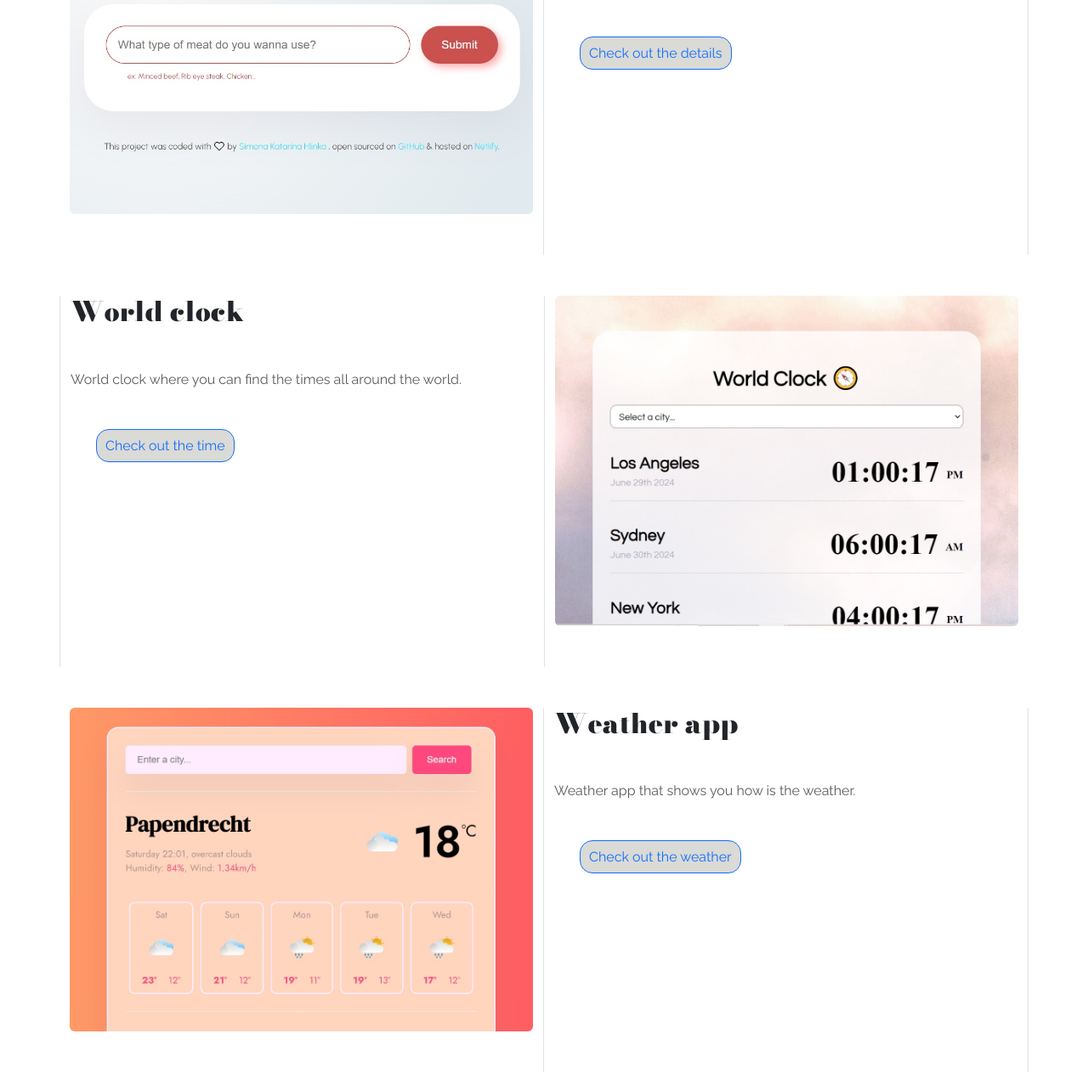
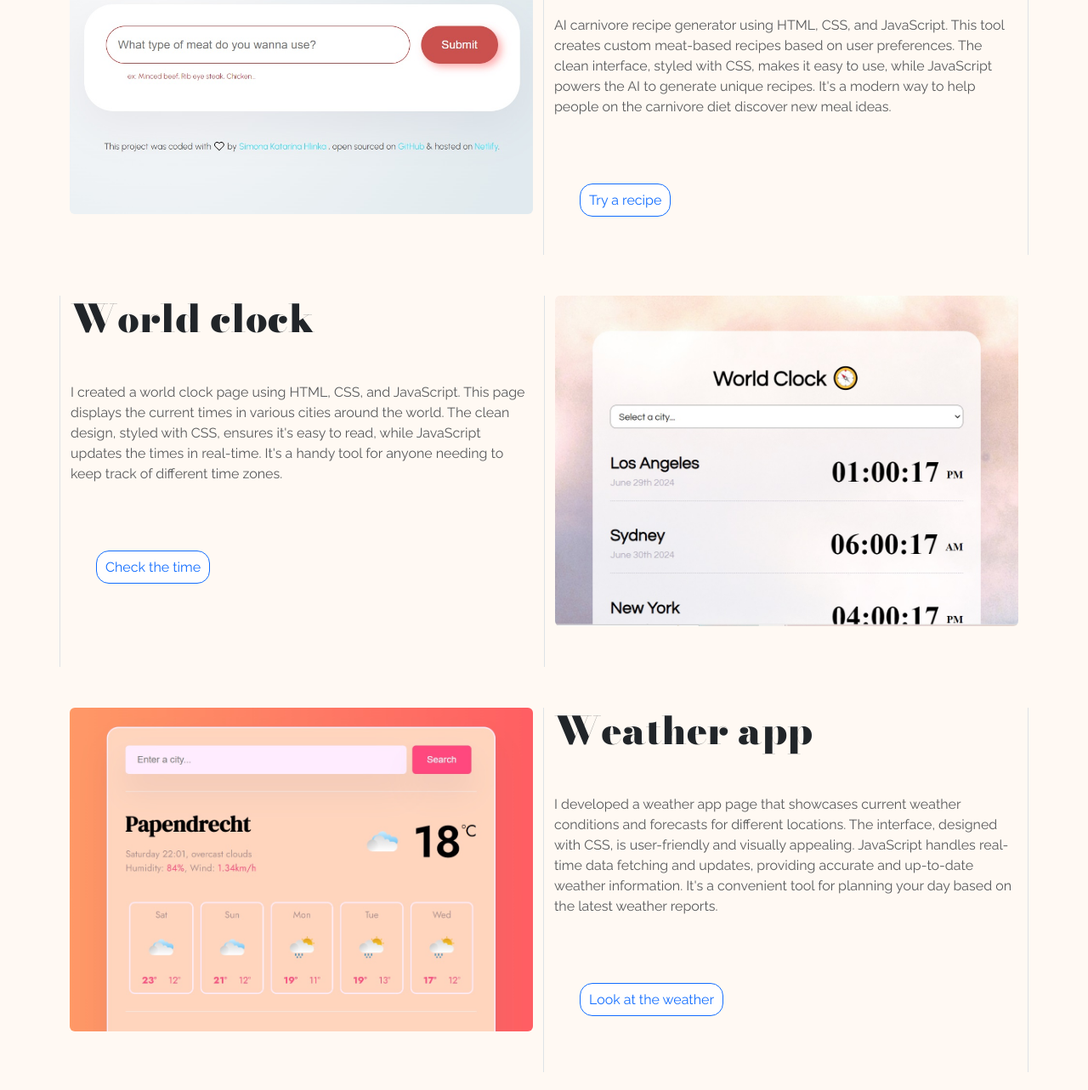
Before and after one commit to SimonaKatarina/skh-portfolio-project, a plain HTML site: page index.html in a window 1280 px wide. Shown: the part 661-1944 px from the top of the page at 85% size. Drawn offline with nearby package versions, Linux system fonts and the light colour scheme.

Commit message:
edits and changes to detailing

```diff
--- a/index.html
+++ b/index.html
@@ -3,7 +3,7 @@
   <head>
     <meta charset="UTF-8" />
     <meta name="viewport" content="width=device-width, initial-scale=1.0" />
-    <title>Document</title>
+    <title>Portfolio Simona Katarína Hlinka</title>
     <link
       href="https://cdn.jsdelivr.net/npm/bootstrap@5.3.3/dist/css/bootstrap.min.css"
       rel="stylesheet"
@@ -35,7 +35,7 @@
     <div class="hero">
       <p>Hi, I am</p>
       <h1>Simona Katarína Hlinka</h1>
-      <h2>Front-end developer based in the Netherlands</h2>
+      <h2>- Front-end developer based in the Netherlands -</h2>
       <div>
         <a href="#" class="btn btn-branding">Get in touch</a>
       </div>
@@ -53,13 +53,15 @@
         <div class="col border-end border-start">
           <div class="project-description">
             <h2 class="mb-5">AI Carnivore Recipe Generator</h2>
-            <p class="mb-3 text-muted">
-              Using AI in my project to create a generator, which gives you a
-              recipe that you can follow.
+            <p class="mb-5 text-muted">
+              AI carnivore recipe generator using HTML, CSS, and JavaScript.
+              This tool creates custom meat-based recipes based on user
+              preferences. The clean interface, styled with CSS, makes it easy
+              to use, while JavaScript powers the AI to generate unique recipes.
+              It's a modern way to help people on the carnivore diet discover
+              new meal ideas.
             </p>
-            <a href="" class="btn btn-branding-outline"
-              >Check out the details</a
-            >
+            <a href="#" class="btn btn-branding-outline">Try a recipe</a>
           </div>
         </div>
       </div>
@@ -70,10 +72,15 @@
         <div class="col border-end border-start">
           <div class="project-description">
             <h2 class="mb-5">World clock</h2>
-            <p class="mb-3 text-muted">
-              World clock where you can find the times all around the world.
+            <p class="mb-5 text-muted">
+              I created a world clock page using HTML, CSS, and JavaScript. This
+              page displays the current times in various cities around the
+              world. The clean design, styled with CSS, ensures it's easy to
+              read, while JavaScript updates the times in real-time. It's a
+              handy tool for anyone needing to keep track of different time
+              zones.
             </p>
-            <a href="" class="btn btn-branding-outline">Check out the time</a>
+            <a href="#" class="btn btn-branding-outline">Check the time</a>
           </div>
         </div>
         <div class="col d-none d-lg-block">
@@ -98,12 +105,15 @@
         <div class="col border-end border-start">
           <div class="project-description">
             <h2 class="mb-5">Weather app</h2>
-            <p class="mb-3 text-muted">
-              Weather app that shows you how is the weather.
+            <p class="mb-5 text-muted">
+              I developed a weather app page that showcases current weather
+              conditions and forecasts for different locations. The interface,
+              designed with CSS, is user-friendly and visually appealing.
+              JavaScript handles real-time data fetching and updates, providing
+              accurate and up-to-date weather information. It's a convenient
+              tool for planning your day based on the latest weather reports.
             </p>
-            <a href="" class="btn btn-branding-outline"
-              >Check out the weather</a
-            >
+            <a href="#" class="btn btn-branding-outline">Look at the weather</a>
           </div>
         </div>
       </div>
--- a/styles/portfolio.css
+++ b/styles/portfolio.css
@@ -1,12 +1,13 @@
 :root{
     --primary-color:rgba(18, 109, 255);
-    --secondary-color:rgba(214, 214, 210, 0.9);
+    --secondary-color:rgba(255, 255, 255, 0.9);
     --heading-font-family:"Bodoni Moda", serif;
     --default-font-family:"Raleway",sans-serif;
 }
 
 body{
     font-family: var(--default-font-family);
+    background-color: rgb(255, 249, 243);
 }
 
 p {
@@ -18,6 +19,10 @@ h1, h2,h3, h4, h5, h6 {
 font-family: var(--heading-font-family);
 font-weight: 900;
 
+}
+
+h2 {
+    font-size: 45px;
 }
 
 .hero {
@@ -52,6 +57,7 @@ font-size: 36px;
 
 .btn-branding {
   background-color:var(--primary-color);
+box-shadow: 10px 10px 30px 0px rgba(255, 255, 255, 0.3);
   border-radius: 15px;
   line-height: 27px;
   color: rgba(214, 214, 210, 0.9);
```
